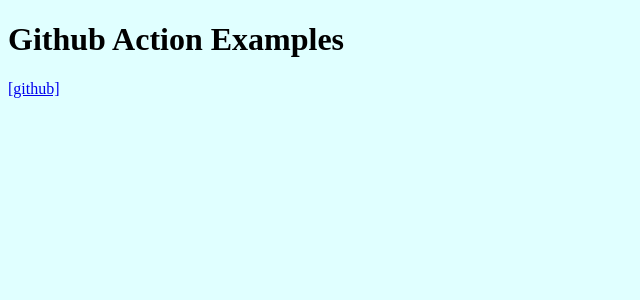
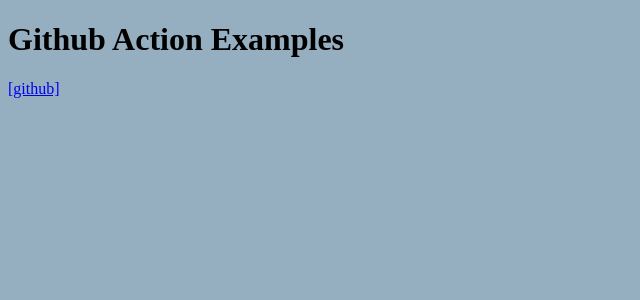
Before and after one commit to akulsr0/github-action-examples, a React (Vite) app: page / in a window 1280 px wide. Shown: the top 300 px of the page, without its empty margins (0-640 px from the left). Built offline with nearby package versions, Linux system fonts and the light colour scheme.

Commit message:
background color change

```diff
--- a/src/index.css
+++ b/src/index.css
@@ -1,3 +1,3 @@
 body {
-  background-color: lightcyan;
+  background-color: #95afc0;
 }
```
